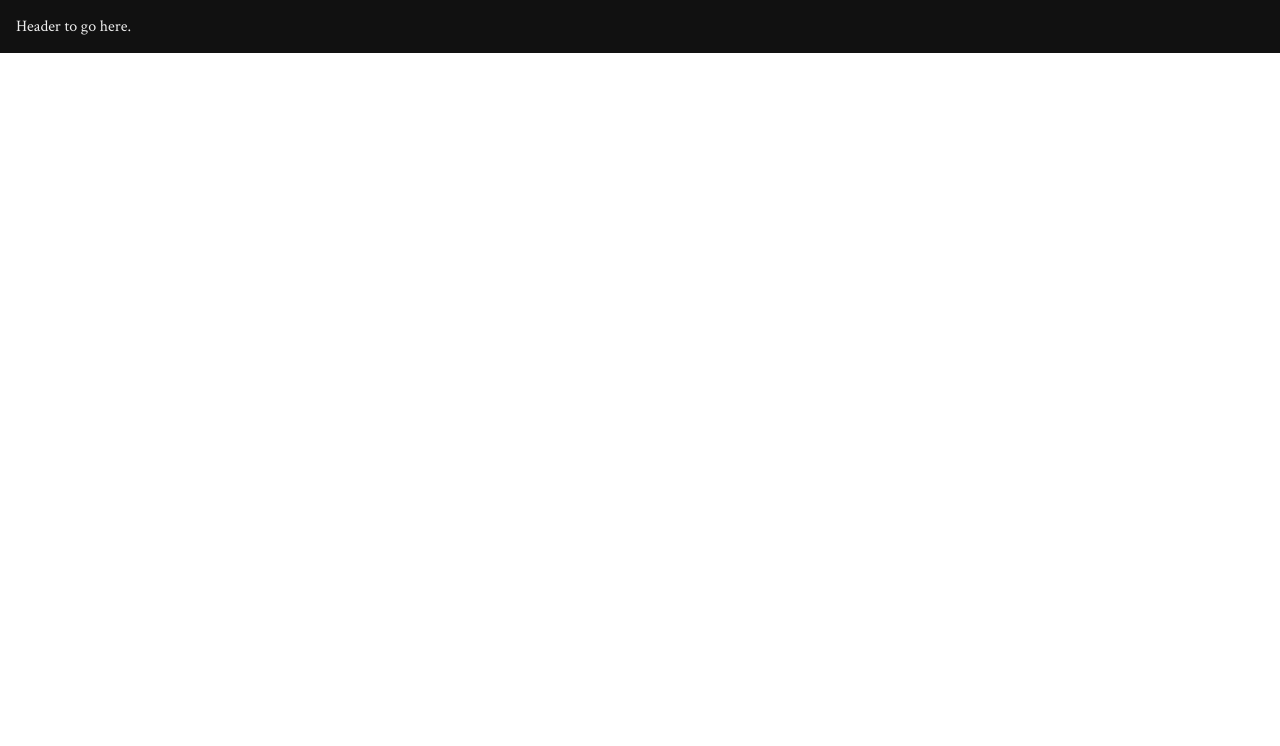
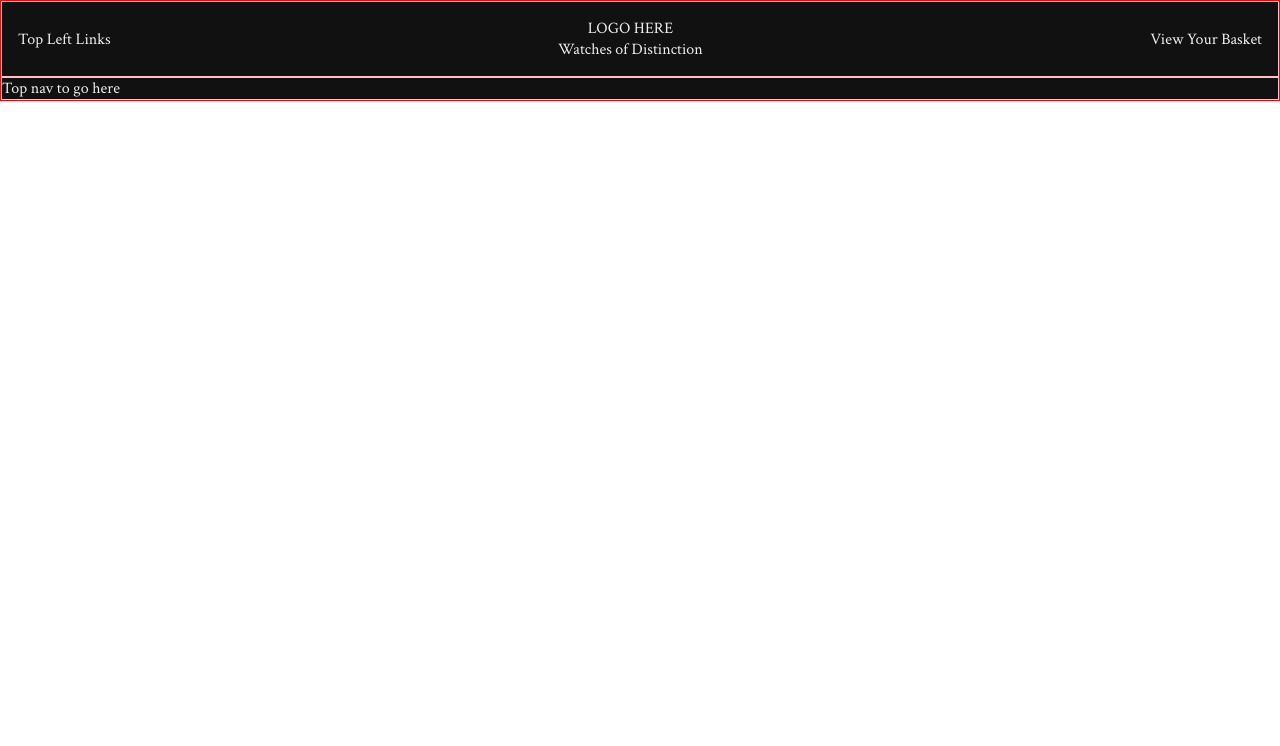
Before and after one commit to trongate/lingfords, a PHP site: the page made by modules/templates/views/custom_template.php in a window 1280 px wide. Shown: the top 746 px of the page. Run offline with PHP 8.4, Linux system fonts and the light colour scheme; the template is opened without the code that fills it, so the values that code supplies are empty; some libraries are stand-ins or nearby versions.

Commit message:
End of "Header Layout" video.

```diff
--- a/modules/templates/views/custom_template.php
+++ b/modules/templates/views/custom_template.php
@@ -9,7 +9,20 @@
     <title>Document</title>
 </head>
 <body>
-    <header>Header to go here.</header>
+    <header>
+        <div class="header-lg">
+            <div>
+                <div>Top Left Links</div>
+                <div>
+                    <div>LOGO HERE</div>
+                    <div>Watches of Distinction</div>
+                </div>
+                <div>View Your Basket</div>
+            </div>
+            <nav>Top nav to go here</nav>
+        </div>
+        <div class="header-sm">Small header</div>
+    </header>
     <main><?= display($data) ?></main>
     <footer>Footer to go here.</footer>
 </body>
--- a/public/css/lingfords.css
+++ b/public/css/lingfords.css
@@ -58,7 +58,36 @@ body {
 header {
     background-color: #111;
     color: #eee;
-    padding: 1em;
+}
+
+.header-lg {
+    border: 1px red solid;
+    display: flex;
+    flex-direction: column;
+    justify-content: space-between;
+}
+
+.header-lg > div {
+    display: flex;
+    flex-direction: row;
+    align-items: center;
+    justify-content: space-between;
+}
+
+.header-lg > div > div {
+    margin: 1em;
+}
+
+.header-lg > div > div:nth-child(even) {
+    text-align: center;
+}
+
+.header-lg > div, .header-lg > nav {
+    border: 1px pink solid;
+}
+
+.header-sm {
+    display: none;
 }
 
 main {
```
